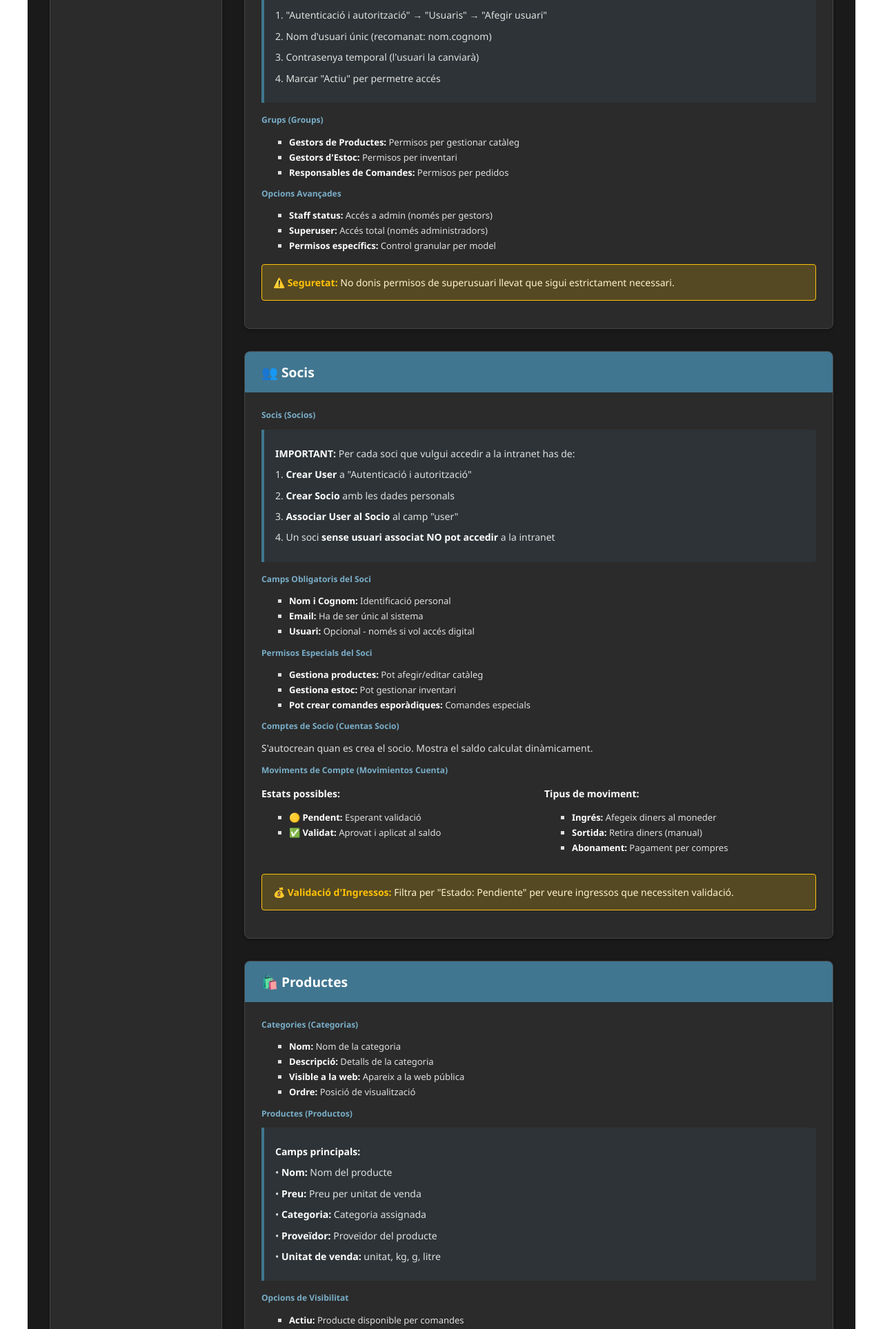
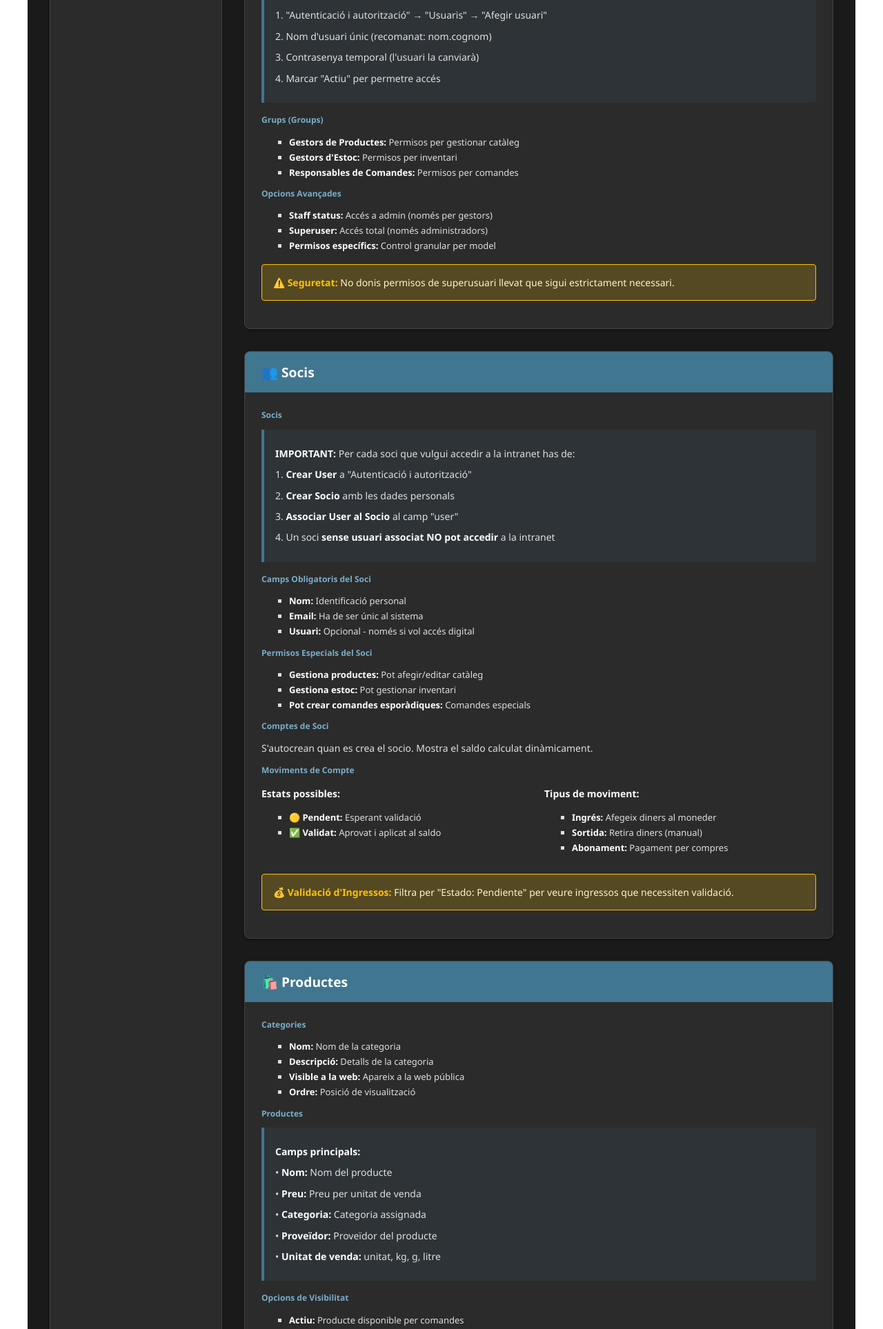
Before and after one commit to fosc19/coopconsum, a Django app: page /admin/ajuda/ in a window 1280 px wide. Shown: the part 898-2825 px from the top of the page at 69% size. Run offline with Django 5.2, Linux system fonts and the light colour scheme; data that the repository does not hold is empty; some libraries are stand-ins or nearby versions.

Commit message:
Corregir traduccions restants a la pàgina d'ajuda admin

```diff
--- a/templates/admin/ajuda_admin.html
+++ b/templates/admin/ajuda_admin.html
@@ -281,7 +281,7 @@
           <ul>
             <li><strong>Gestors de Productes:</strong> Permisos per gestionar catàleg</li>
             <li><strong>Gestors d'Estoc:</strong> Permisos per inventari</li>
-            <li><strong>Responsables de Comandes:</strong> Permisos per pedidos</li>
+            <li><strong>Responsables de Comandes:</strong> Permisos per comandes</li>
           </ul>
 
           <h4>Opcions Avançades</h4>
@@ -303,7 +303,7 @@
           👥 Socis
         </div>
         <div class="admin-help-content">
-          <h4>Socis (Socios)</h4>
+          <h4>Socis</h4>
           <div class="workflow-step">
             <p><strong>IMPORTANT:</strong> Per cada soci que vulgui accedir a la intranet has de:</p>
             <p>1. <strong>Crear User</strong> a "Autenticació i autorització"</p>
@@ -314,7 +314,7 @@
 
           <h4>Camps Obligatoris del Soci</h4>
           <ul>
-            <li><strong>Nom i Cognom:</strong> Identificació personal</li>
+            <li><strong>Nom:</strong> Identificació personal</li>
             <li><strong>Email:</strong> Ha de ser únic al sistema</li>
             <li><strong>Usuari:</strong> Opcional - només si vol accés digital</li>
           </ul>
@@ -326,10 +326,10 @@
             <li><strong>Pot crear comandes esporàdiques:</strong> Comandes especials</li>
           </ul>
 
-          <h4>Comptes de Socio (Cuentas Socio)</h4>
+          <h4>Comptes de Soci</h4>
           <p>S'autocrean quan es crea el socio. Mostra el saldo calculat dinàmicament.</p>
 
-          <h4>Moviments de Compte (Movimientos Cuenta)</h4>
+          <h4>Moviments de Compte</h4>
           <div style="display: grid; grid-template-columns: 1fr 1fr; gap: 1rem;">
             <div>
               <p><strong>Estats possibles:</strong></p>
@@ -360,7 +360,7 @@
           🛍️ Productes
         </div>
         <div class="admin-help-content">
-          <h4>Categories (Categorias)</h4>
+          <h4>Categories</h4>
           <ul>
             <li><strong>Nom:</strong> Nom de la categoria</li>
             <li><strong>Descripció:</strong> Detalls de la categoria</li>
@@ -368,7 +368,7 @@
             <li><strong>Ordre:</strong> Posició de visualització</li>
           </ul>
 
-          <h4>Productes (Productos)</h4>
+          <h4>Productes</h4>
           <div class="workflow-step">
             <p><strong>Camps principals:</strong></p>
             <p>• <strong>Nom:</strong> Nom del producte</p>
@@ -386,7 +386,7 @@
             <li><strong>És producte d'estoc:</strong> Disponible per compra immediata</li>
           </ul>
 
-          <h4>Proveïdors (Proveedores)</h4>
+          <h4>Proveïdors</h4>
           <ul>
             <li><strong>Informació de contacte:</strong> Nom, email, telèfon</li>
             <li><strong>Descripció:</strong> Informació sobre el proveïdor</li>
@@ -400,13 +400,13 @@
       <!-- Pedidos -->
       <div id="pedidos" class="admin-help-section">
         <div class="admin-help-header">
-          📦 Comandes (Pedidos)
+          📦 Comandes
         </div>
         <div class="admin-help-content">
-          <h4>Comandes Recurrents (Comandas Recurrentes)</h4>
+          <h4>Comandes Recurrents</h4>
           <div class="workflow-step">
             <p><strong>Què són:</strong> Plantilles de comandes que es repeteixen automàticament (setmanals, quinzenals, mensuals).</p>
-            <p><strong>Important:</strong> Les comandes creades des d'aquí apareixen automàticament a "Pedidos Colectivos".</p>
+            <p><strong>Important:</strong> Les comandes creades des d'aquí apareixen automàticament a Comandes Col·lectives.</p>
             <p><strong>⚠️ No posar data de finalització</strong> - pot causar problemes de visualització.</p>
           </div>
 
@@ -482,7 +482,7 @@
               <p><strong>Tipus de moviment:</strong></p>
               <ul>
                 <li><strong>Entrada:</strong> Afegir estoc</li>
-                <li><strong>Compra:</strong> Venda o consum</li>
+                <li><strong>Sortida:</strong> Venda o consum</li>
                 <li><strong>Ajust:</strong> Correccions d'inventari</li>
               </ul>
             </div>
```
